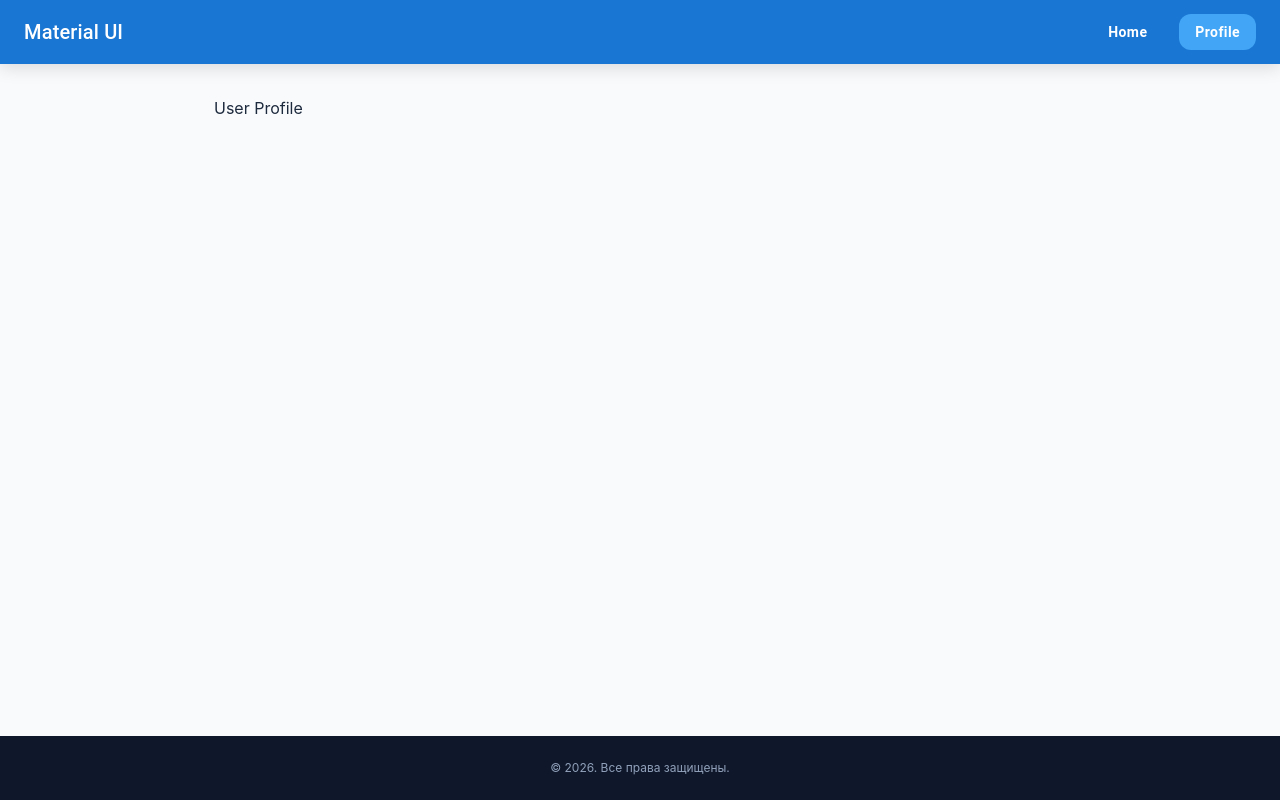
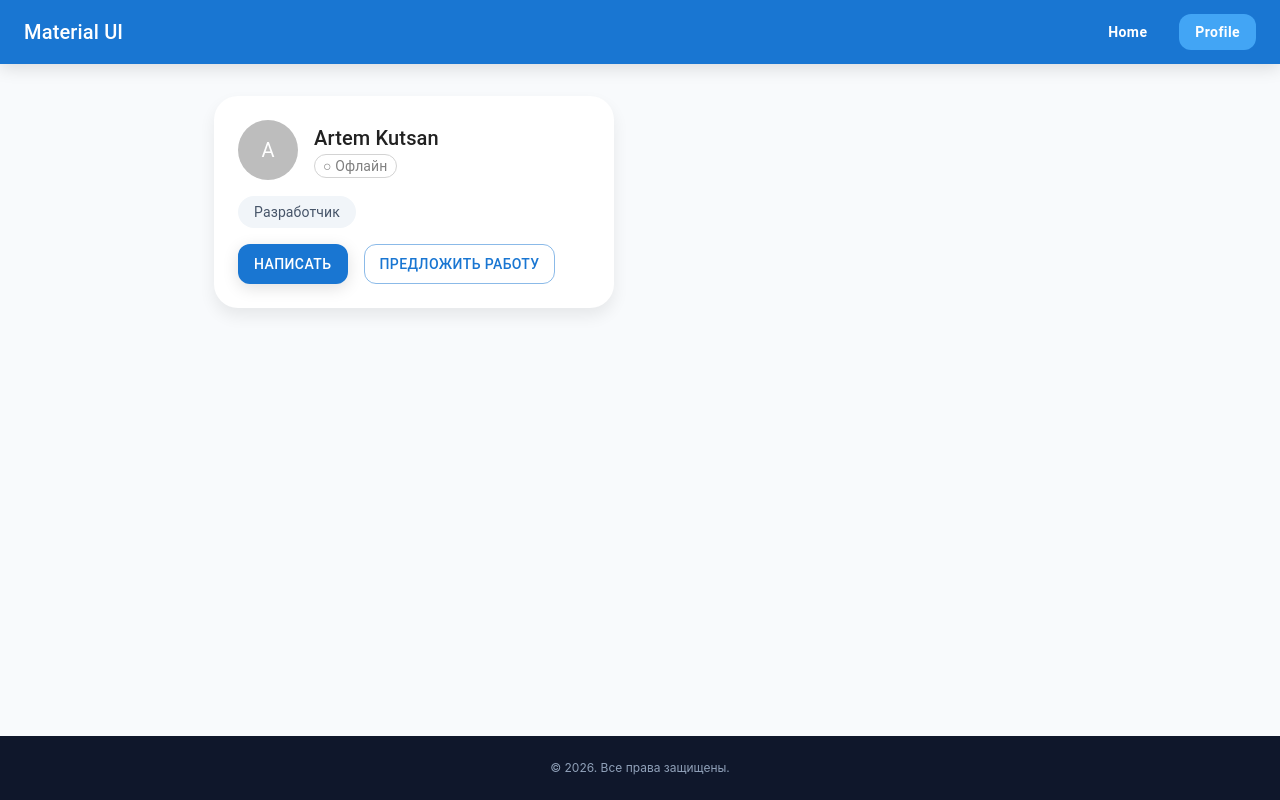
Before and after one commit to ArtemKutsan/react-summary-8, a React (Vite) app: page /profile in a window 1280 px wide. Built offline with nearby package versions, Linux system fonts and the light colour scheme.

Commit message:
add: карточка профиля

```diff
--- /dev/null
+++ b/src/components/ProfilePlayground.jsx
@@ -0,0 +1,138 @@
+import { useState } from 'react';
+import {
+  Container,
+  Avatar,
+  Button,
+  Paper,
+  Typography,
+  TextField,
+  Slider,
+  Switch,
+  FormControlLabel,
+  RadioGroup,
+  Radio,
+  Checkbox,
+  Alert,
+  Select,
+  MenuItem,
+  Box,
+  Stack,
+} from '@mui/material';
+
+function ProfilePlayground() {
+  const [profile, setProfile] = useState({
+    name: 'Artem',
+    surname: 'Kutsan',
+    avatarSize: 60,
+    buttonColor: 'primary',
+    isOnline: false,
+    cardVariant: 'elevation',
+    showAlert: true,
+  });
+
+  const update = (key, value) => setProfile((prev) => ({ ...prev, [key]: value }));
+
+  return (
+    <Container maxWidth="md">
+      <Box display="flex" gap={4} width="100%">
+        <Paper
+          elevation={profile.cardVariant === 'elevation' ? 3 : 0}
+          variant={profile.cardVariant === 'outlined' ? 'outlined' : 'elevation'}
+          sx={{
+            p: 3,
+            width: 400,
+            flexShrink: 0,
+            borderRadius: 6,
+            boxShadow:
+              profile.cardVariant === 'elevation' ? '0 8px 16px rgba(0,0,0,0.075)' : 'none',
+          }}
+        >
+          <Stack spacing={2}>
+            <Stack direction="row" spacing={2} alignItems="center">
+              <Avatar
+                sx={{
+                  width: profile.avatarSize,
+                  height: profile.avatarSize,
+                  transition: '0.2s',
+                }}
+              >
+                {profile.name[0]}
+              </Avatar>
+
+              <Stack>
+                <Typography variant="h6">
+                  {profile.name} {profile.surname}
+                </Typography>
+
+                <Typography
+                  sx={{
+                    color: profile.isOnline ? 'white' : 'gray',
+                    border: profile.isOnline ? 'none' : '1px solid lightgray',
+                    backgroundColor: profile.isOnline ? '#2e7d32' : 'transparent',
+                    borderRadius: '1rem',
+                    display: 'inline-flex',
+                    alignItems: 'center',
+                    width: 'fit-content',
+                    px: 1,
+                    minHeight: '1.5rem',
+                    fontSize: '0.875rem',
+                  }}
+                >
+                  {profile.isOnline ? '● Онлайн' : '○ Офлайн'}
+                </Typography>
+              </Stack>
+            </Stack>
+
+            <Typography
+              sx={{
+                display: 'inline-flex',
+                alignItems: 'center',
+                gap: '0.25rem',
+                borderRadius: '1rem',
+                px: 2,
+                fontSize: '0.875rem',
+                backgroundColor: '#f1f5f9',
+                color: '#475569',
+                width: 'fit-content',
+                minHeight: '2rem',
+              }}
+            >
+              Разработчик
+            </Typography>
+
+            <Stack direction="row" spacing={2}>
+              <Button
+                variant="contained"
+                color={profile.buttonColor}
+                sx={{
+                  borderRadius: 3,
+                  height: 40,
+                  boxShadow: '0 4px 16px rgba(0, 0, 0, 0.125)',
+                  '&:hover': { boxShadow: 'none' },
+                }}
+              >
+                Написать
+              </Button>
+
+              <Button
+                variant="outlined"
+                color={profile.buttonColor}
+                sx={{
+                  borderRadius: 3,
+                  height: 40,
+                }}
+              >
+                Предложить работу
+              </Button>
+            </Stack>
+          </Stack>
+        </Paper>
+
+        {/* Правый блок */}
+        <Box flex="1"></Box>
+      </Box>
+    </Container>
+  );
+}
+
+export default ProfilePlayground;
--- a/src/pages/profile/index.jsx
+++ b/src/pages/profile/index.jsx
@@ -1,6 +1,6 @@
 // src/pages/profile/index.jsx
 import Meta from '../../components/Meta';
-import Profile from '../../components/Profile';
+import ProfilePlayground from '../../components/ProfilePlayground';
 
 function ProfilePage() {
   return (
@@ -8,7 +8,7 @@ function ProfilePage() {
       <Meta title="Profile App" />
 
       {/* <div className="container max-w-5xl"> */}
-      <Profile />
+      <ProfilePlayground />
       {/* </div> */}
     </>
   );
```
